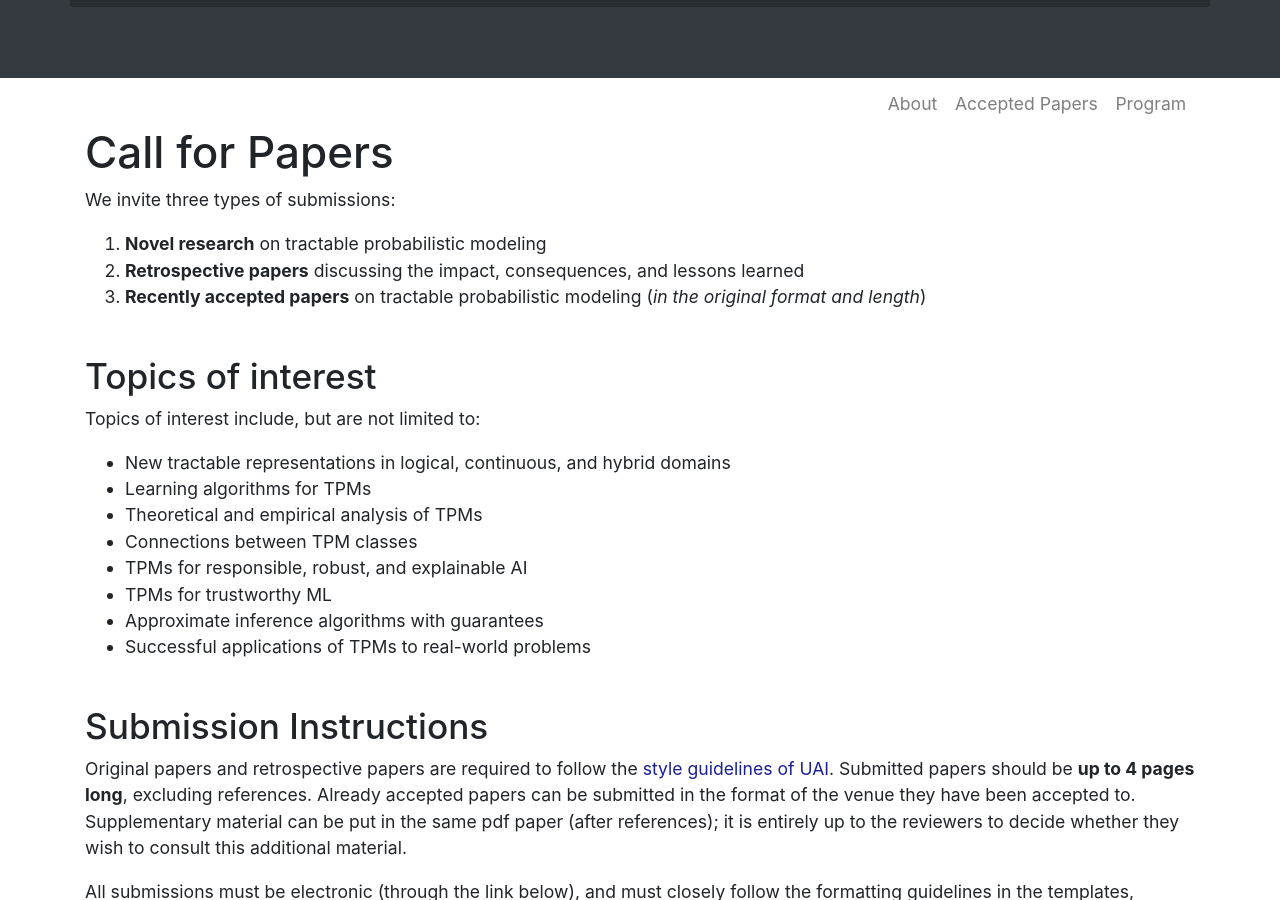
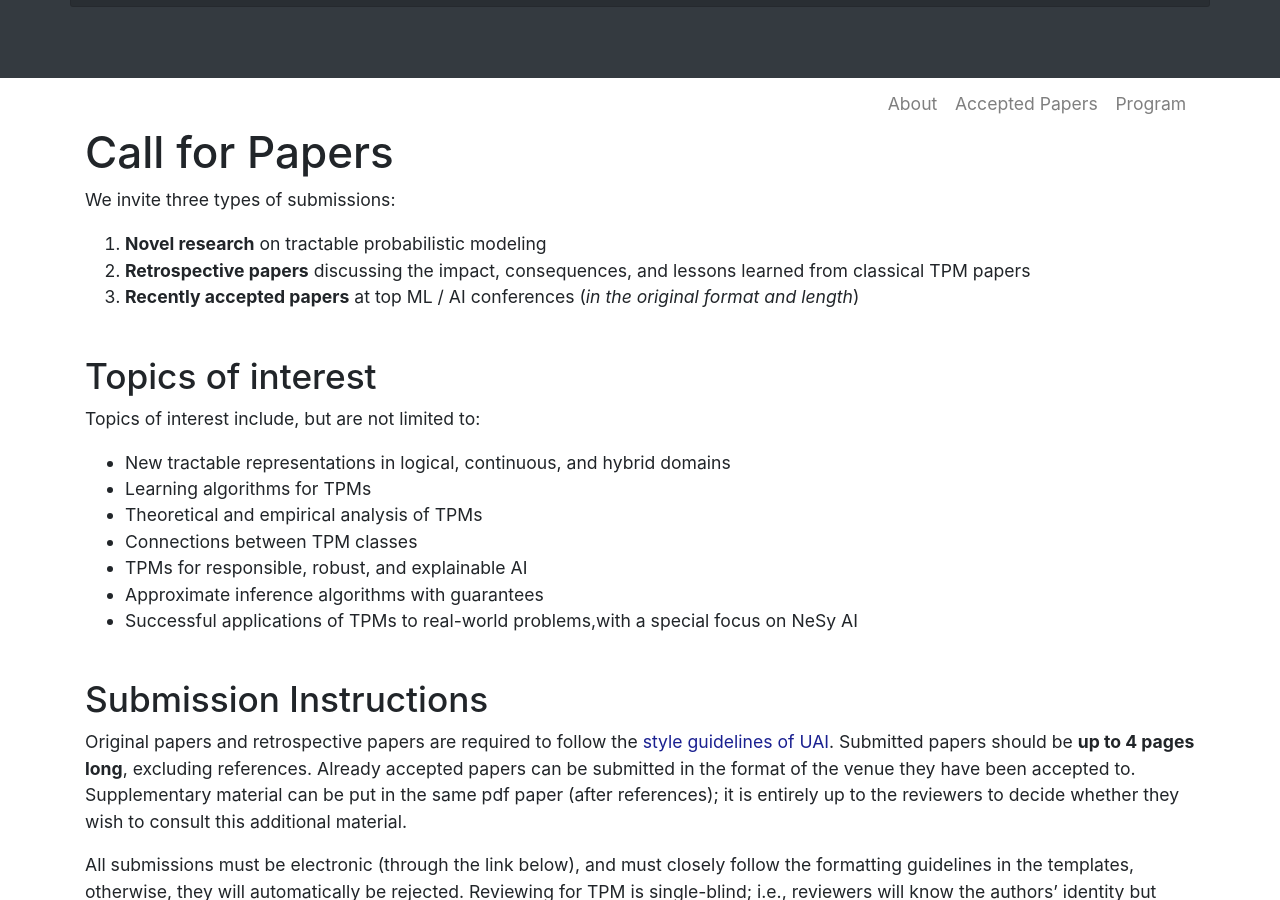
Before and after one commit to tractable-probabilistic-modeling/tpm2025, a Jekyll site: the page built from _pages/cfp.md, in a window 1280 px wide and 900 px high, scrolled down 391 px. Built offline with Jekyll 4.4.1, drawn with Linux system fonts in a browser that asks for light colours.

Commit message:
Update jumbotron and CFP

```diff
--- a/_pages/cfp.md
+++ b/_pages/cfp.md
@@ -8,8 +8,8 @@ title: Call for Papers
 We invite three types of submissions:
 
 1. **Novel research** on tractable probabilistic modeling
-2. **Retrospective papers** discussing the impact, consequences, and lessons learned
-3. **Recently accepted papers** on tractable probabilistic modeling (_in the original format and length_)
+2. **Retrospective papers** discussing the impact, consequences, and lessons learned from classical TPM papers
+3. **Recently accepted papers** at top ML / AI conferences (_in the original format and length_)
 
 ## Topics of interest
 
@@ -20,9 +20,8 @@ Topics of interest include, but are not limited to:
 * Theoretical and empirical analysis of TPMs
 * Connections between TPM classes
 * TPMs for responsible, robust, and explainable AI
-* TPMs for trustworthy ML
 * Approximate inference algorithms with guarantees
-* Successful applications of TPMs to real-world problems
+* Successful applications of TPMs to real-world problems,with a special focus on NeSy AI
 
 ## Submission Instructions
 Original papers and retrospective papers are required to follow the [style guidelines of UAI](https://www.auai.org/uai2025/submission_instructions).
```
Also changed, not shown: index.md (+8 -7 lines).
